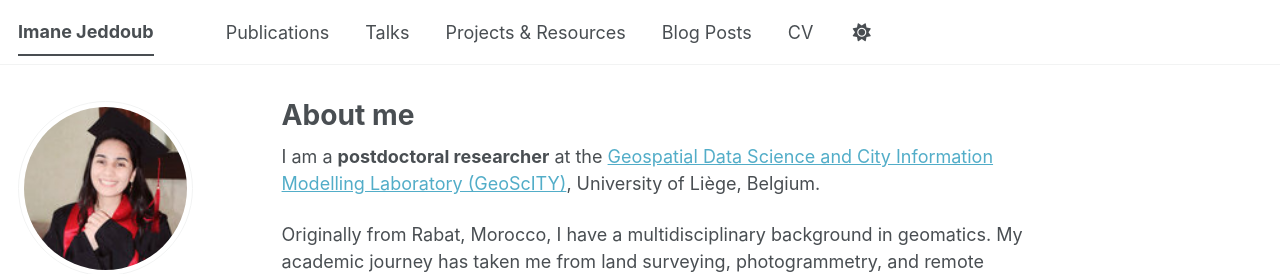
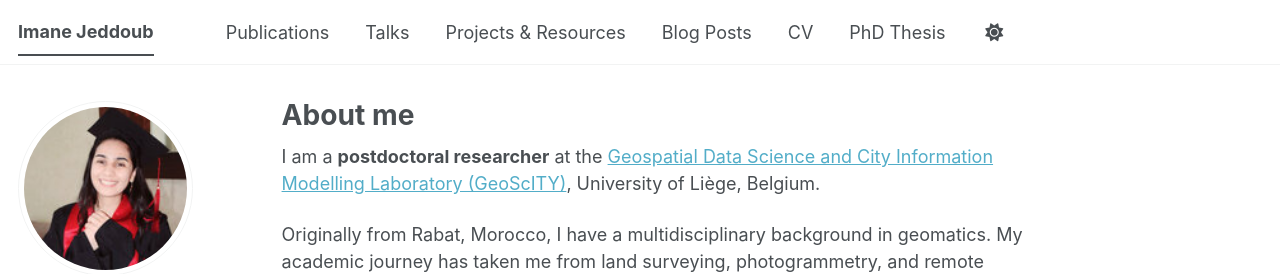
Before and after one commit to JEDDOUB/JEDDOUB.github.io, a Jekyll site: the page built from _pages/about.md, in a window 1280 px wide. Shown: the top 274 px of the page. Built offline with Jekyll 4.4.1, drawn with Linux system fonts in a browser that asks for light colours; a style sheet for code colours, icons or effects is not loaded.

Commit message:
Add PhD Thesis to navigation

```diff
--- a/_data/navigation.yml
+++ b/_data/navigation.yml
@@ -25,3 +25,6 @@ main:
 
   # - title: "CV"
   #   url: /cv-json/
+
+  - title: "PhD Thesis"
+    url: /phd/
```
